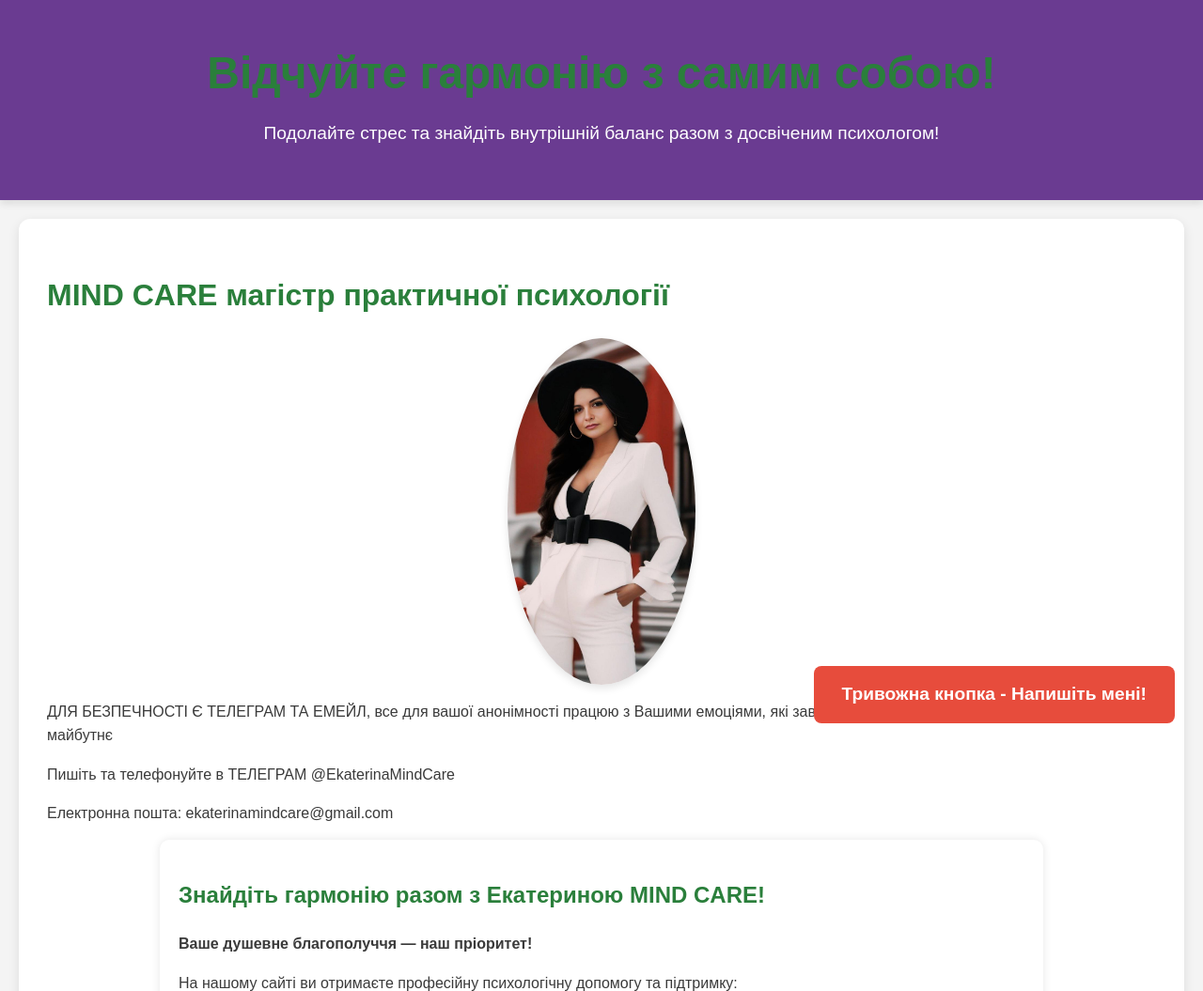
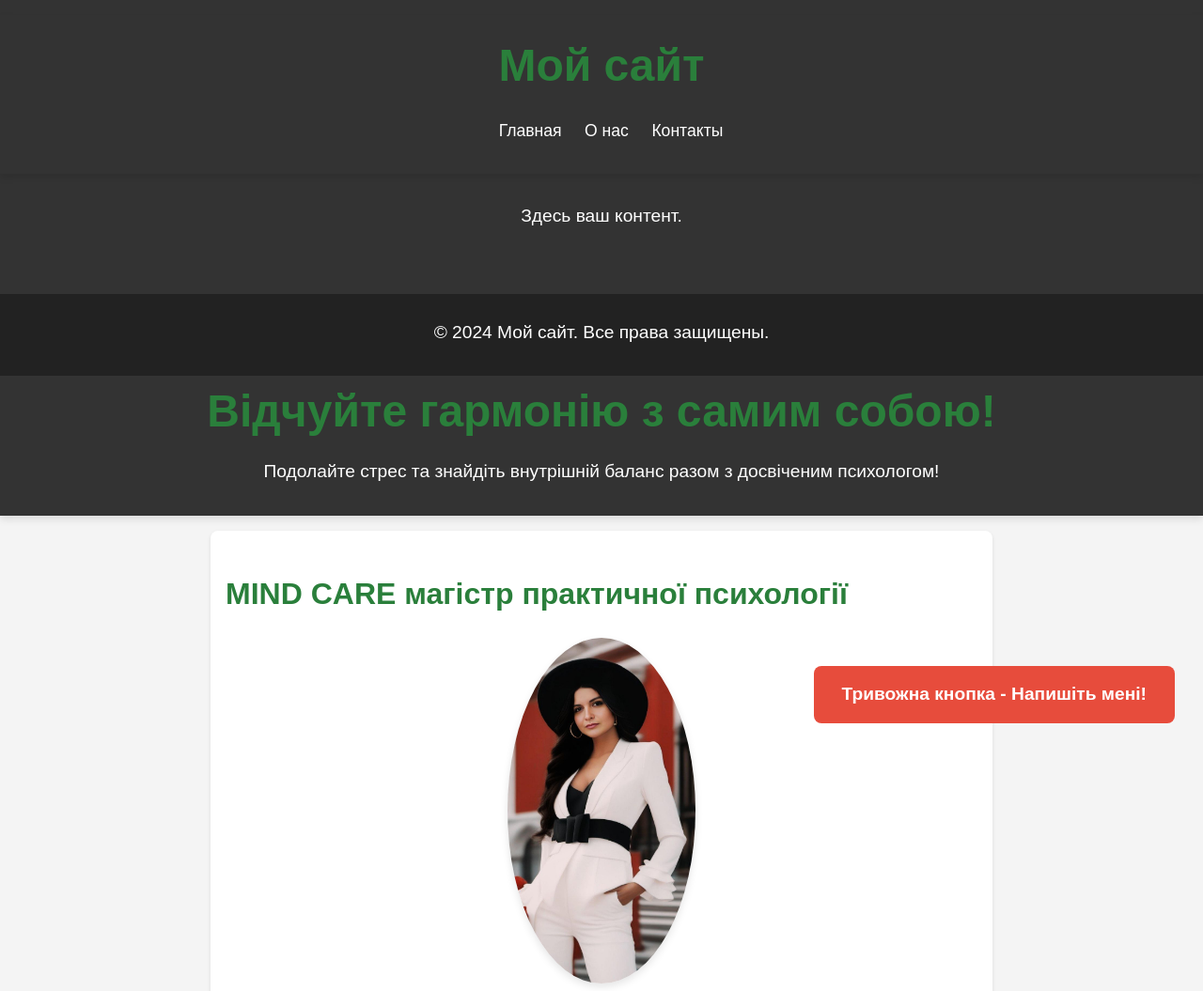
Before and after one commit to EkaterinaMindCare/EkaterinaMindCare.com, a plain HTML site: page index.html in a window 1280 px wide. Shown: the top 1055 px of the page at 94% size. Drawn offline with Linux system fonts and the light colour scheme.

Commit message:
Update index.html

```diff
--- a/index.html
+++ b/index.html
@@ -191,6 +191,34 @@
 </head>
 <body>
     <header>
+        <!DOCTYPE html>
+<html lang="en">
+<head>
+  <meta charset="UTF-8">
+  <meta name="viewport" content="width=device-width, initial-scale=1.0">
+  <title>Responsive Website</title>
+  <link rel="stylesheet" href="styles.css">
+</head>
+<body>
+  <header>
+    <h1>Мой сайт</h1>
+    <nav>
+      <ul>
+        <li><a href="#">Главная</a></li>
+        <li><a href="#">О нас</a></li>
+        <li><a href="#">Контакты</a></li>
+      </ul>
+    </nav>
+  </header>
+  <main>
+    <p>Здесь ваш контент.</p>
+  </main>
+  <footer>
+    <p>© 2024 Мой сайт. Все права защищены.</p>
+  </footer>
+</body>
+</html>
+
         <h1>Відчуйте гармонію з самим собою!</h1>
         <p>Подолайте стрес та знайдіть внутрішній баланс разом з досвіченим психологом!</p>
     </header>
```
